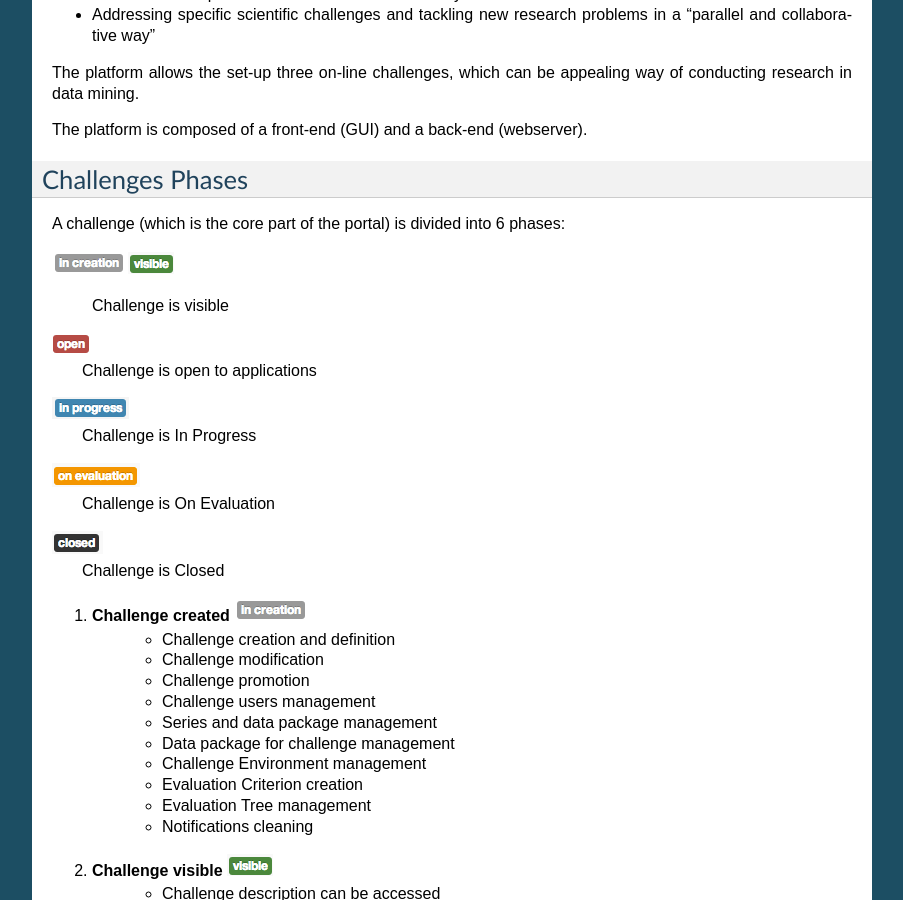
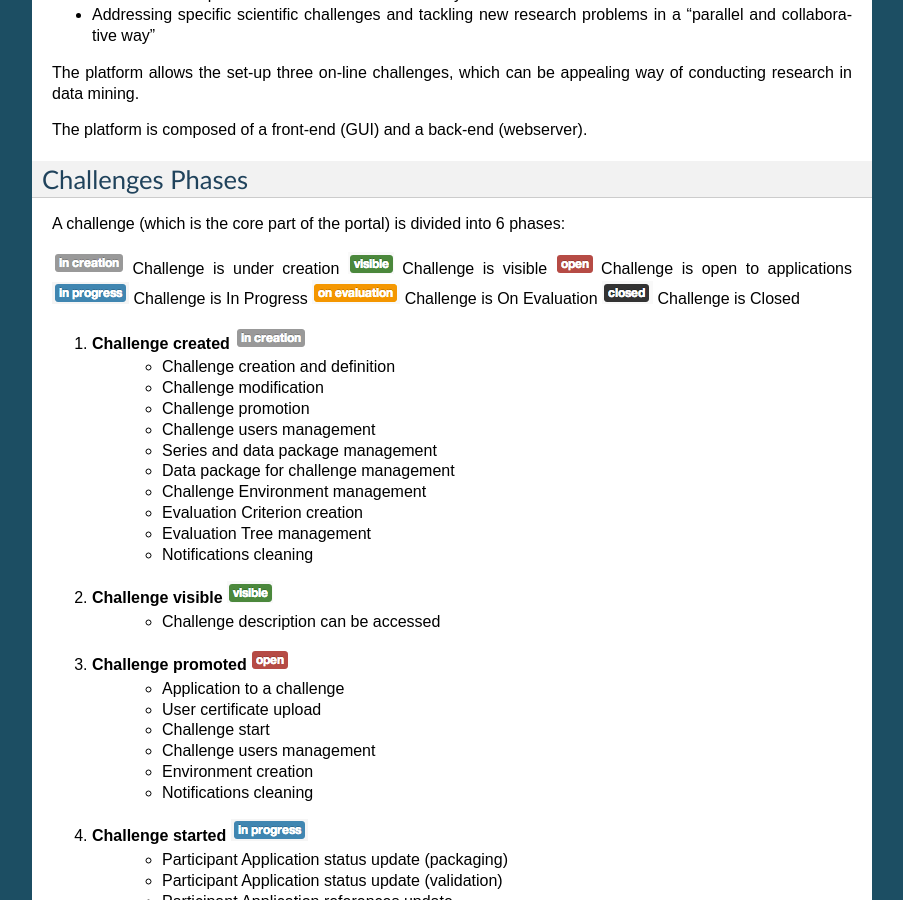
Before and after one commit to Terradue/doc-challenges, a Sphinx documentation site: the page built from source/overview.rst, in a window 1280 px wide and 900 px high, scrolled down 676 px. Shown: the whole window, without its empty margins (198-1101 px from the left). Built offline with Sphinx 7.4.7, drawn with Linux system fonts in a browser that asks for light colours.

Commit message:
up phases

```diff
--- a/source/overview.rst
+++ b/source/overview.rst
@@ -38,17 +38,12 @@ Challenges Phases
 -----------------
 A challenge (which is the core part of the portal) is divided into 6 phases:
 
-|contestcreated.png|
-|contestpromoted.png|
-	Challenge is visible
-|contestopen.png|
-	Challenge is open to applications
-|contestinprogress.png|
-	Challenge is In Progress
-|contestonevaluation.png|
-	Challenge is On Evaluation
-|contestclosed.png|
-	Challenge is Closed
+|contestcreated.png| Challenge is under creation
+|contestpromoted.png| Challenge is visible
+|contestopen.png| Challenge is open to applications
+|contestinprogress.png| Challenge is In Progress
+|contestonevaluation.png| Challenge is On Evaluation
+|contestclosed.png| Challenge is Closed
 
 
 1. **Challenge created** |contestcreated.png|
```
